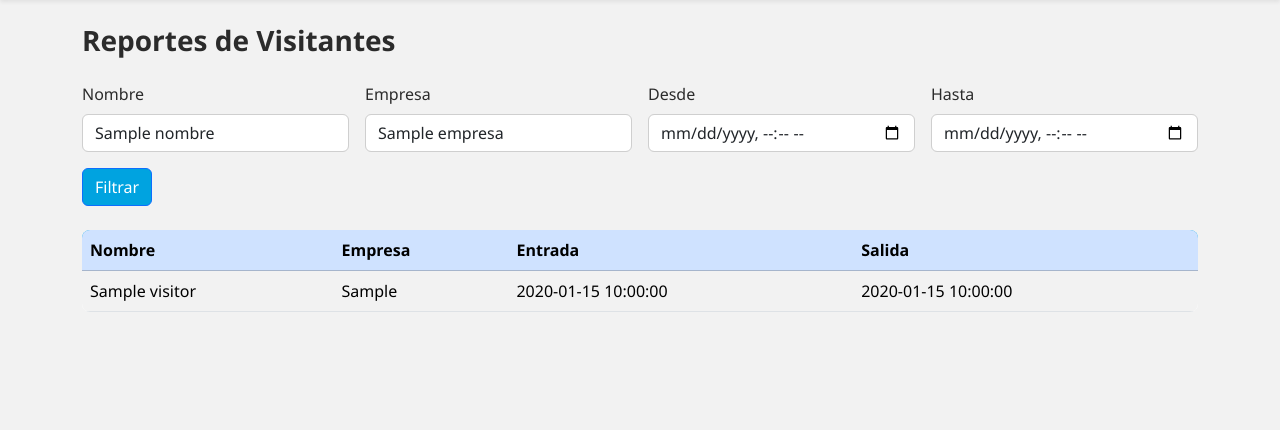
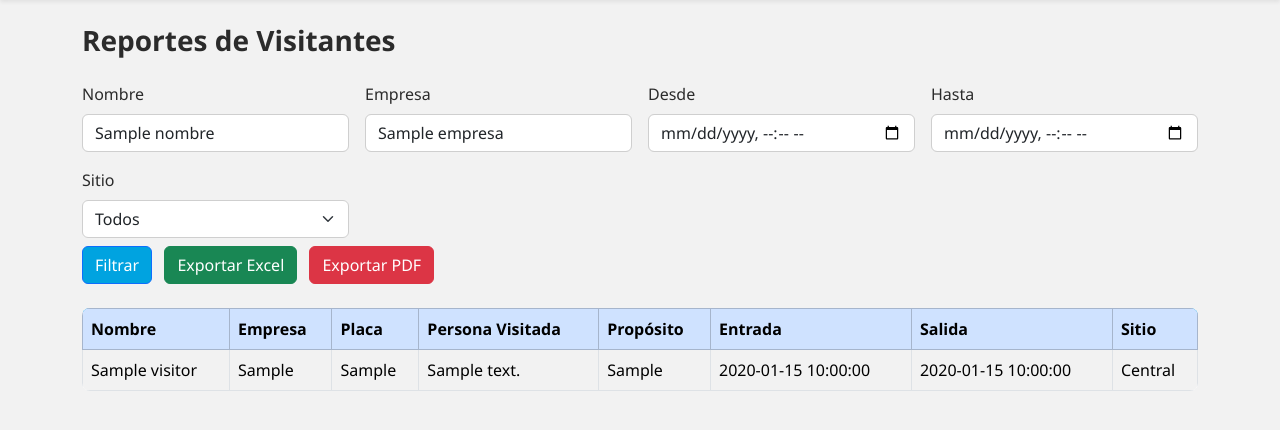
Before and after one commit to luismolinaboni22-art/control_acceso_k9, a Flask app: template templates/reports.html in a window 1280 px wide. Shown: the part 75-505 px from the top of the page. Run offline with Flask 3, Linux system fonts and the light colour scheme; a user stored in the database is signed in; tables that the repository leaves empty hold one stand-in row (values such as "Sample post"); the template is opened without the code that fills it: values that come from a table or form of the project are taken from there, most other values are stand-ins (such as "Sample title", 1, 10 or a date in 2020).

Commit message:
Update reports.html

```diff
--- a/templates/reports.html
+++ b/templates/reports.html
@@ -4,6 +4,7 @@
 
 <h3 class="fw-bold mb-4">Reportes de Visitantes</h3>
 
+<!-- Formulario de filtros -->
 <form method="GET" class="row g-3 mb-4">
     <div class="col-md-3">
         <label class="form-label">Nombre</label>
@@ -25,18 +26,40 @@
         <input type="datetime-local" name="hasta" value="{{ hasta }}" class="form-control">
     </div>
 
-    <div class="col-12">
+    {% if current_user.role == 'superadmin' %}
+    <div class="col-md-3">
+        <label class="form-label">Sitio</label>
+        <select name="site" class="form-select">
+            <option value="">Todos</option>
+            {% for s in sites %}
+                <option value="{{ s.id }}" {% if site_filter|int == s.id %}selected{% endif %}>{{ s.nombre }}</option>
+            {% endfor %}
+        </select>
+    </div>
+    {% endif %}
+
+    <div class="col-12 mt-2">
         <button class="btn btn-primary" style="background-color:#00A3E0;">Filtrar</button>
+        <a href="{{ url_for('export_excel') }}" class="btn btn-success ms-2">Exportar Excel</a>
+        <a href="{{ url_for('export_pdf') }}" class="btn btn-danger ms-2">Exportar PDF</a>
     </div>
 </form>
 
-<table class="table table-striped">
+<!-- Tabla de visitantes -->
+<div class="table-responsive mt-3">
+    <table class="table table-striped table-bordered">
         <thead class="table-primary">
             <tr>
                 <th>Nombre</th>
                 <th>Empresa</th>
+                <th>Placa</th>
+                <th>Persona Visitada</th>
+                <th>Propósito</th>
                 <th>Entrada</th>
                 <th>Salida</th>
+                {% if current_user.role == 'superadmin' %}
+                <th>Sitio</th>
+                {% endif %}
             </tr>
         </thead>
         <tbody>
@@ -44,11 +67,18 @@
             <tr>
                 <td>{{ v.nombre }}</td>
                 <td>{{ v.empresa }}</td>
-            <td>{{ v.hora_entrada }}</td>
-            <td>{{ v.hora_salida }}</td>
+                <td>{{ v.placa }}</td>
+                <td>{{ v.persona_visitada }}</td>
+                <td>{{ v.proposito }}</td>
+                <td>{{ v.hora_entrada.strftime('%Y-%m-%d %H:%M:%S') if v.hora_entrada else '' }}</td>
+                <td>{{ v.hora_salida.strftime('%Y-%m-%d %H:%M:%S') if v.hora_salida else '' }}</td>
+                {% if current_user.role == 'superadmin' %}
+                <td>{{ v.site.nombre if v.site else '' }}</td>
+                {% endif %}
             </tr>
             {% endfor %}
         </tbody>
     </table>
+</div>
 
 {% endblock %}
```
Lines whose indentation alone changed are shown as unchanged.
